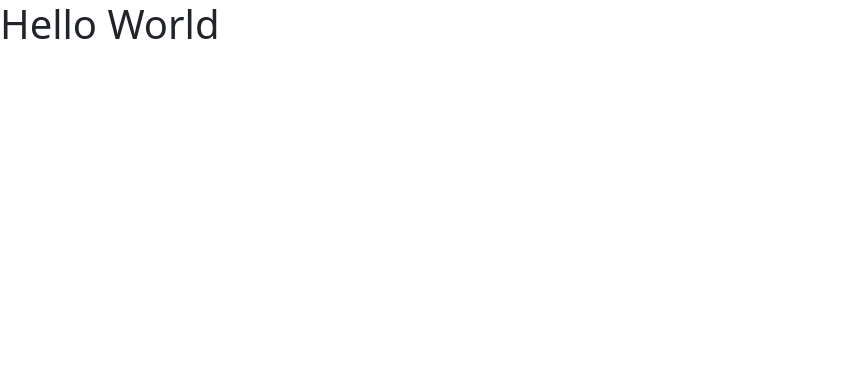
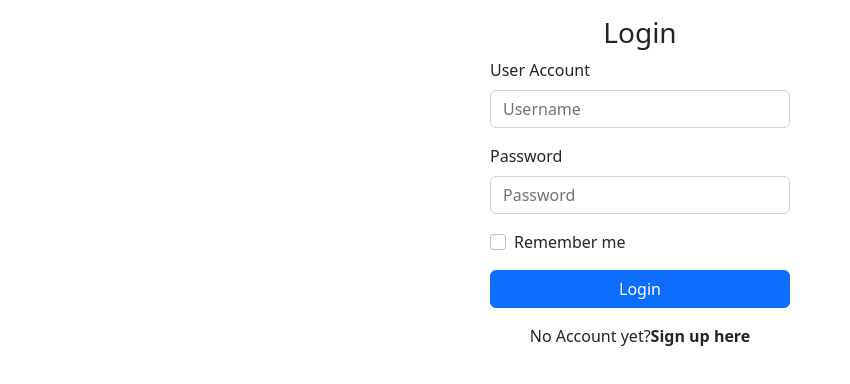
Before and after one commit to NickConsignado/LendHub, a React (Vite) app: page / in a window 1280 px wide. Shown: the top 384 px of the page, without its empty margins (0-850 px from the left). Built offline with nearby package versions, Linux system fonts and the light colour scheme.

Commit message:
sign up and log in page

```diff
--- a/src/App.jsx
+++ b/src/App.jsx
@@ -1,9 +1,16 @@
-
+import { BrowserRouter, Route, Routes } from "react-router-dom";
+import LoginPage from "./pages/LoginPage";
+import SignUpPage from "./pages/SignUpPage";
 
 function App() {
   return (
     <>
-      <h1>Hello World</h1>
+      <BrowserRouter>
+        <Routes>
+          <Route path="/" element={<LoginPage />} />
+          <Route path="/sign-up" element={<SignUpPage />} />
+        </Routes>
+      </BrowserRouter>
     </>
   );
 }
--- /dev/null
+++ b/src/pages/LoginPage.jsx
@@ -0,0 +1,62 @@
+import { Link } from "react-router-dom";
+
+function LoginPage() {
+  return (
+    <>
+      <div className="container">
+        <div className="container col-lg-4">
+          <form className="px-4 py-3">
+            <h3 className="text-center">Login</h3>
+            <div className="mb-3">
+              <label for="email" className="form-label">
+                User Account
+              </label>
+              <input
+                type="email"
+                className="form-control"
+                id="email"
+                placeholder="Username"
+              />
+            </div>
+            <div className="mb-3">
+              <label for="password" className="form-label">
+                Password
+              </label>
+              <input
+                type="password"
+                className="form-control"
+                id="password"
+                placeholder="Password"
+              />
+            </div>
+            <div className="mb-3">
+              <div className="form-check">
+                <input
+                  type="checkbox"
+                  className="form-check-input"
+                  id="dropdownCheck"
+                />
+                <label className="form-check-label" for="dropdownCheck">
+                  Remember me
+                </label>
+              </div>
+            </div>
+
+            <div className="text-center">
+                <button type="submit" className="btn btn-primary w-100">
+                  Login
+                </button>
+            </div>
+              <div className="dropdown-divider my-2"></div>
+            <div className="d-flex justify-content-center">
+            <p>No Account yet?</p><span><Link to="/sign-up" className="dropdown-item text-center" href="#"><b> Sign up here</b></Link></span>
+            </div>
+
+          </form>
+        </div>
+      </div>
+    </>
+  );
+}
+
+export default LoginPage;
--- /dev/null
+++ b/src/pages/SignUpPage.jsx
@@ -0,0 +1,119 @@
+import { useState } from "react"
+import { Link } from "react-router-dom"
+
+
+function SignUpPage () {
+    const [confirmPassword, setConfirmPassword] = useState();
+    const [username, setUsername] = useState();
+    const [fullName, setFullName] = useState();
+    const [email, setEmail] = useState();
+
+
+//   function checkPasswordMatch() {
+//   const password = document.getElementById("passwordInput").value;
+//   const confirmPassword = document.getElementById("confirmPasswordInput").value;
+
+//   if(password.length > 0){
+//     if(password == confirmPassword){
+//       alert("Password Match!");
+//     }else{
+//       alert("Password DID NOT Match!");
+//     }
+//   }
+//   }
+
+    return (
+        <>
+        <div className="container">
+        <div className="container col-lg-4">
+          <form className="px-4 py-3">
+            <h3 className="text-center">Sign Up Page</h3>
+            <div className="mb-3">
+              <label htmlFor="Username" className="form-label">
+                User Account:
+              </label>
+              <input
+                type="text"
+                className="form-control"
+                id="Username"
+                placeholder="Username"
+                required
+              />
+            </div>
+
+            <div className="mb-3">
+              <label htmlFor="FullName" className="form-label">
+                Full Name:
+              </label>
+              <input
+                type="text"
+                className="form-control"
+                id="FullName"
+                placeholder="Full Name"
+                required
+              />
+            </div>
+
+            <div className="mb-3">
+              <label htmlFor="email" className="form-label">
+                Email:
+              </label>
+              <input
+                type="email"
+                className="form-control"
+                id="email"
+                placeholder="@example.com"
+                required
+              />
+            </div>
+
+            <div className="mb-3">
+              <label htmlFor="password" className="form-label">
+                Password:
+              </label>
+              <input
+                type="password"
+                className="form-control"
+                id="passwordInput"
+                placeholder="Password"
+                required
+
+              />
+            </div>
+            <div className="mb-3">
+              <label htmlFor="password" className="form-label">
+                Confirm Password:
+              </label>
+              <input
+                type="password"
+                className="form-control"
+                id="confirmPasswordInput"
+                placeholder="Password"
+                required
+                onBlur={setConfirmPassword()}
+              />
+            </div>
+
+
+            <div className="d-flex justify-content-evenly">
+            <div>
+                <Link to="/"><button type="submit" className="btn btn-outline-primary">
+                  Cancel
+                </button></Link>
+            </div>
+            <div className="text-center">
+                <button type="submit"  className="btn btn-outline-primary">
+                  Confirm
+                </button>
+            </div>
+            </div>
+
+
+          </form>
+        </div>
+      </div>
+        </>
+    )
+}
+
+export default SignUpPage
```
